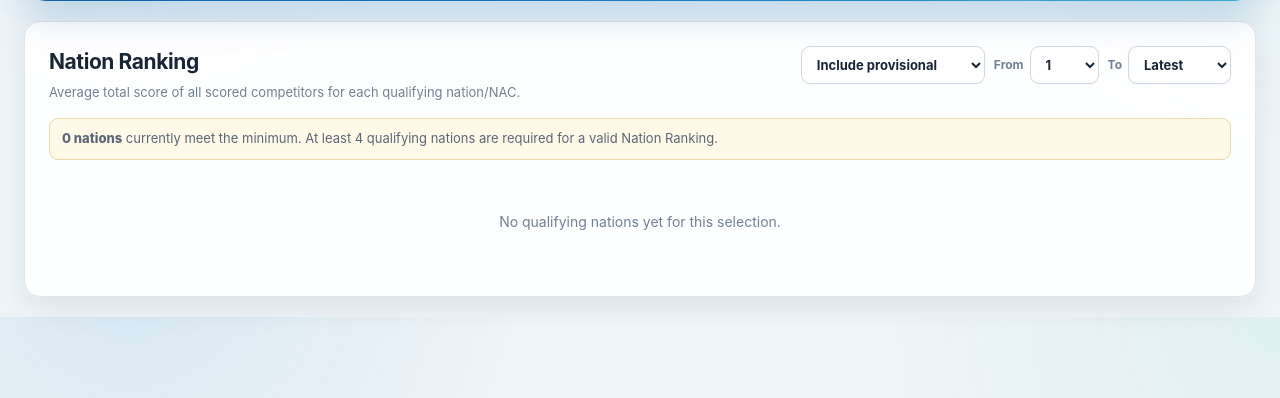
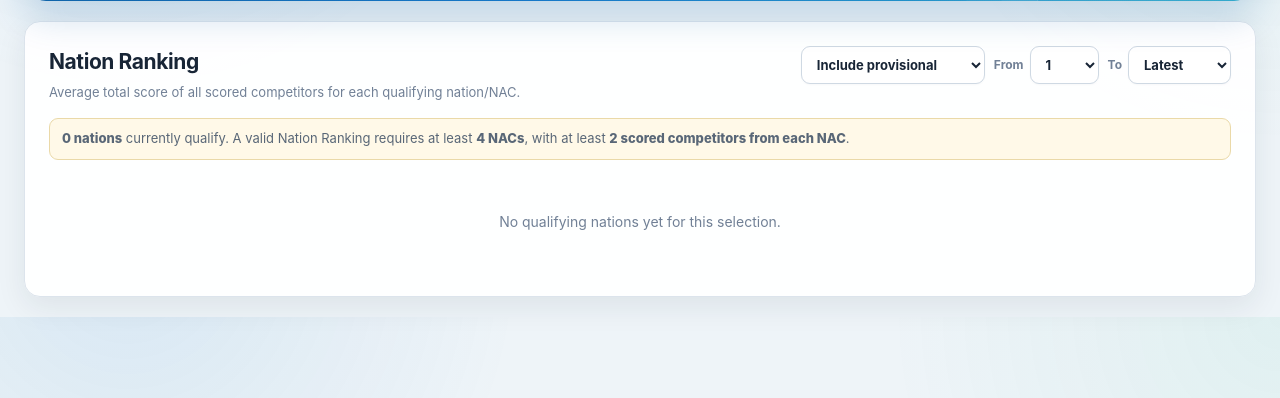
Before and after one commit to Jimmy-thom/balloon-competition-results, a Flask app: template templates/nation_ranking.html in a window 1280 px wide. Shown: the part 246-644 px from the top of the page. Run offline with Flask 3, Linux system fonts and the light colour scheme; the template is opened without the code that fills it: most values are stand-ins (such as "Sample title", 1, 10 or a date in 2020); data that the repository does not hold is empty; some libraries are stand-ins or nearby versions.

Commit message:
Update nation_ranking.html

```diff
--- a/templates/nation_ranking.html
+++ b/templates/nation_ranking.html
@@ -71,11 +71,11 @@ function esc(value){return String(value ?? '').replace(/[&<>"']/g,m=>({'&':'&amp
 function fmt(value){if(value===null||value===undefined||value==='')return '—';return Number(value).toLocaleString('en-GB');}
 function qs(){const p=new URLSearchParams({mode:mode.value});if(from.value)p.set('from',from.value);if(to.value)p.set('to',to.value);return p;}
 function renderNation(data){
-  const count=Number(data.qualifying_nations||0), minimum=Number(data.minimum_nations||4);
+  const count=Number(data.qualifying_nations||0), minimum=Number(data.minimum_nations||4), minimumPilots=Number(data.minimum_pilots_per_nation||2);
   nationNote.className='nation-status '+(count>=minimum?'valid':'pending');
   nationNote.innerHTML=count>=minimum
-    ? `<strong>${count} nations</strong> currently meet the minimum requirement of ${minimum}. Ranking is provisional/live until the event is final.`
-    : `<strong>${count} nation${count===1?'':'s'}</strong> currently meet the minimum. At least ${minimum} qualifying nations are required for a valid Nation Ranking.`;
+    ? `<strong>${count} nations</strong> currently qualify. A valid Nation Ranking requires at least <strong>${minimum} NACs</strong>, with at least <strong>${minimumPilots} scored competitors from each NAC</strong>. Ranking is provisional/live until the event is final.`
+    : `<strong>${count} nation${count===1?'':'s'}</strong> currently qualify. A valid Nation Ranking requires at least <strong>${minimum} NACs</strong>, with at least <strong>${minimumPilots} scored competitors from each NAC</strong>.`;
   if(!data.rows?.length){nations.innerHTML='<div class="loading">No qualifying nations yet for this selection.</div>';return;}
   let h='<div class="table-scroll"><table class="nation-table"><thead><tr><th class="nation-rank">POS</th><th>NATION / NAC</th><th class="nation-pilots">SCORED PILOTS</th><th class="nation-average">AVERAGE TOTAL</th><th>PILOTS</th></tr></thead><tbody>';
   for(const r of data.rows){
```
